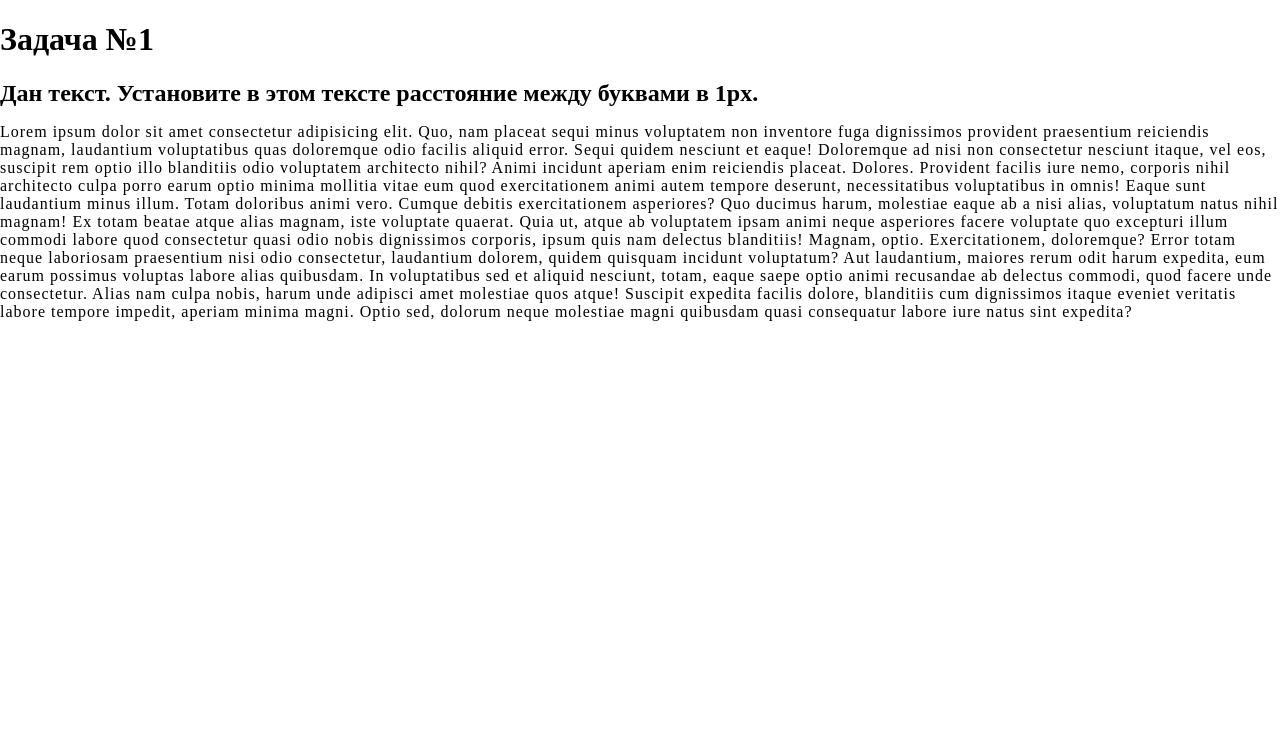
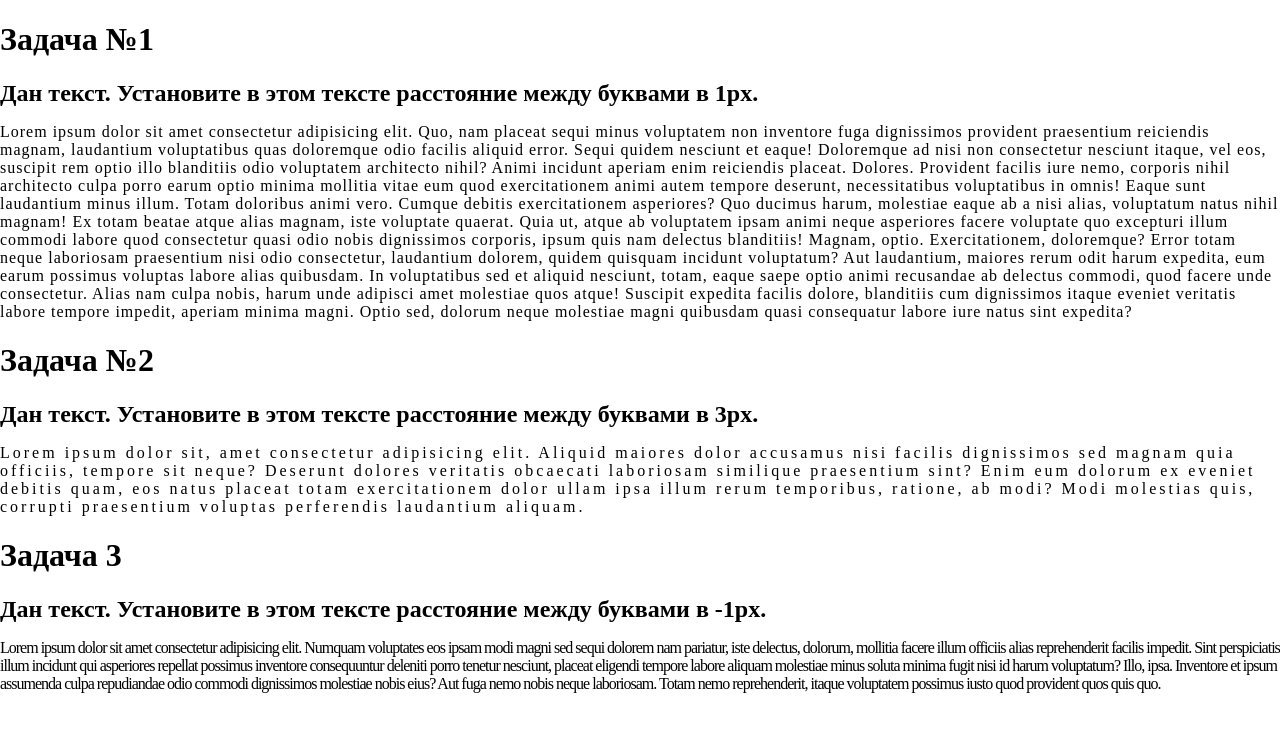
Before and after one commit to adilovua/FrontEnd, a plain HTML site: page index.html in a window 1280 px wide. Drawn offline with Linux system fonts and the light colour scheme.

Commit message:
1-3 tasks are done

```diff
--- a/css/style.css
+++ b/css/style.css
@@ -18,6 +18,14 @@ h2 {
     font-weight: bold;
   }
 
-.font_interval{
+.font_interval-1px{
     letter-spacing: 1px;
 }
+
+.font_interval-3px{
+  letter-spacing: 3px;
+}
+
+.font_interval--1px{
+  letter-spacing: -1px;
+}
--- a/index.html
+++ b/index.html
@@ -13,8 +13,8 @@
 
     <h2>Дан текст. Установите в этом тексте расстояние между буквами в 1px.</h2>
 
-    <hr>
-    <p class="font_interval">Lorem ipsum dolor sit amet consectetur adipisicing elit. Quo, nam placeat sequi minus voluptatem non inventore fuga dignissimos provident praesentium reiciendis magnam, laudantium voluptatibus quas doloremque odio facilis aliquid error.
+
+    <p class="font_interval-1px">Lorem ipsum dolor sit amet consectetur adipisicing elit. Quo, nam placeat sequi minus voluptatem non inventore fuga dignissimos provident praesentium reiciendis magnam, laudantium voluptatibus quas doloremque odio facilis aliquid error.
     Sequi quidem nesciunt et eaque! Doloremque ad nisi non consectetur nesciunt itaque, vel eos, suscipit rem optio illo blanditiis odio voluptatem architecto nihil? Animi incidunt aperiam enim reiciendis placeat. Dolores.
     Provident facilis iure nemo, corporis nihil architecto culpa porro earum optio minima mollitia vitae eum quod exercitationem animi autem tempore deserunt, necessitatibus voluptatibus in omnis! Eaque sunt laudantium minus illum.
     Totam doloribus animi vero. Cumque debitis exercitationem asperiores? Quo ducimus harum, molestiae eaque ab a nisi alias, voluptatum natus nihil magnam! Ex totam beatae atque alias magnam, iste voluptate quaerat.
@@ -22,5 +22,20 @@
     Exercitationem, doloremque? Error totam neque laboriosam praesentium nisi odio consectetur, laudantium dolorem, quidem quisquam incidunt voluptatum? Aut laudantium, maiores rerum odit harum expedita, eum earum possimus voluptas labore alias quibusdam.
     In voluptatibus sed et aliquid nesciunt, totam, eaque saepe optio animi recusandae ab delectus commodi, quod facere unde consectetur. Alias nam culpa nobis, harum unde adipisci amet molestiae quos atque!
     Suscipit expedita facilis dolore, blanditiis cum dignissimos itaque eveniet veritatis labore tempore impedit, aperiam minima magni. Optio sed, dolorum neque molestiae magni quibusdam quasi consequatur labore iure natus sint expedita?</p>
+
+    <h1>Задача №2</h1>
+    <h2>Дан текст. Установите в этом тексте расстояние между буквами в 3px.</h2>
+
+    <p class="font_interval-3px">Lorem ipsum dolor sit, amet consectetur adipisicing elit. Aliquid maiores dolor accusamus nisi facilis dignissimos sed magnam quia officiis, tempore sit neque? Deserunt dolores veritatis obcaecati laboriosam similique praesentium sint?
+    Enim eum dolorum ex eveniet debitis quam, eos natus placeat totam exercitationem dolor ullam ipsa illum rerum temporibus, ratione, ab modi? Modi molestias quis, corrupti praesentium voluptas perferendis laudantium aliquam.</p>
+
+    <h1>Задача 3</h1>
+
+    <h2>Дан текст. Установите в этом тексте расстояние между буквами в -1px.</h2>
+    <p class="font_interval--1px">
+        Lorem ipsum dolor sit amet consectetur adipisicing elit. Numquam voluptates eos ipsam modi magni sed sequi dolorem nam pariatur, iste delectus, dolorum, mollitia facere illum officiis alias reprehenderit facilis impedit.
+        Sint perspiciatis illum incidunt qui asperiores repellat possimus inventore consequuntur deleniti porro tenetur nesciunt, placeat eligendi tempore labore aliquam molestiae minus soluta minima fugit nisi id harum voluptatum? Illo, ipsa.
+        Inventore et ipsum assumenda culpa repudiandae odio commodi dignissimos molestiae nobis eius? Aut fuga nemo nobis neque laboriosam. Totam nemo reprehenderit, itaque voluptatem possimus iusto quod provident quos quis quo.
+    </p>
 </body>
 </html>
```
